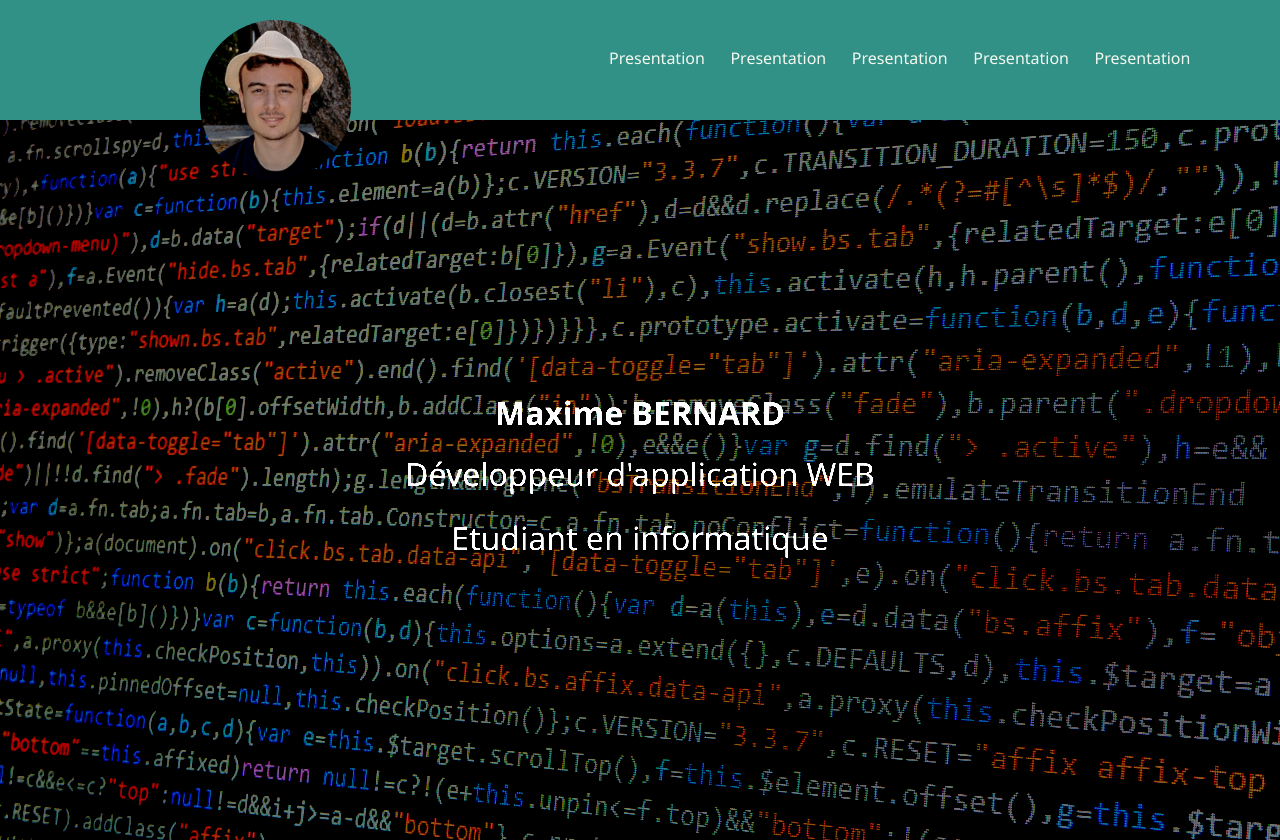
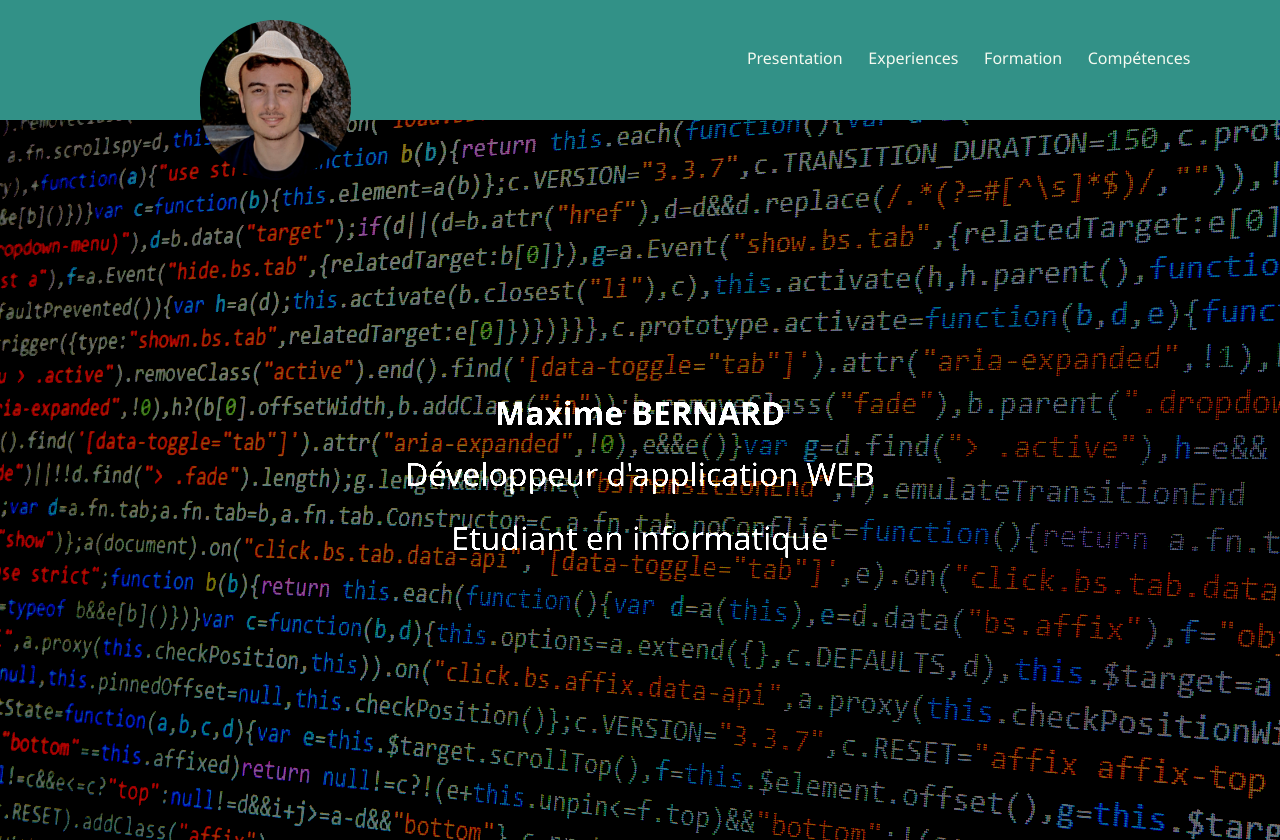
Before and after one commit to nem0z/portofolio, a plain HTML site: page index.html in a window 1280 px wide. Shown: the top 840 px of the page. Drawn offline with Linux system fonts and the light colour scheme.

Commit message:
adding scroll with navbar and section

```diff
--- a/css/style.css
+++ b/css/style.css
@@ -15,6 +15,10 @@
     --color-primary: rgba(50, 145, 135, 1);
     --color-secondary: rgba(60, 180, 180, 1);
 
+}
+
+html {
+    scroll-behavior: smooth;
 }
 
 ul {
--- a/index.html
+++ b/index.html
@@ -24,19 +24,16 @@
 
             <ul>
                 <li>
-                    <a href="">Presentation</a>
+                    <a href="#presentation">Presentation</a>
                 </li>
                 <li>
-                    <a href="">Presentation</a>
+                    <a href="#experience">Experiences</a>
                 </li>
                 <li>
-                    <a href="">Presentation</a>
+                    <a href="#formation">Formation</a>
                 </li>
                 <li>
-                    <a href="">Presentation</a>
-                </li>
-                <li>
-                    <a href="">Presentation</a>
+                    <a href="#competence">Compétences</a>
                 </li>
             </ul>
         </nav>
@@ -118,7 +115,7 @@
             </div>
         </section>
 
-        <section class="section">
+        <section class="section" id="formation">
             <h1>Mon parcours scolaire</h1>
 
             <div class="container">
@@ -199,7 +196,7 @@
             </div>
         </section>
 
-        <section class="section">
+        <section class="section" id="competence">
             <h1>Compétence</h1>
 
             <div class="container">
```
